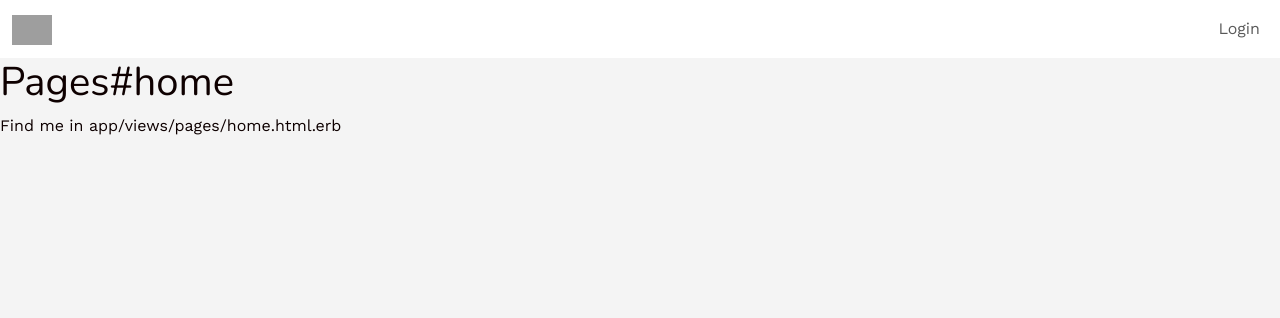
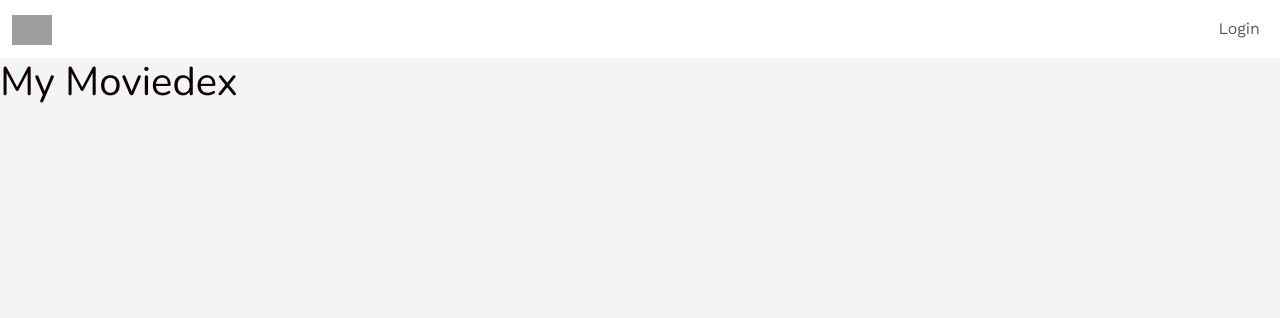
Before and after one commit to Negesti33/my-moviedex, a Rails app: page / in a window 1280 px wide. Shown: the top 318 px of the page. Run offline with Rails 7, Linux system fonts and the light colour scheme; style sheets or scripts are compiled from the project's sources; parts of the project's set-up code (start-up, migrations or seed data) failed here and were passed over; some libraries are stand-ins or nearby versions; grey boxes are pictures that could not be loaded.

Commit message:
update home.html.erb and _navbar.html.erb

```diff
--- a/app/views/pages/home.html.erb
+++ b/app/views/pages/home.html.erb
@@ -1,2 +1 @@
-<h1>Pages#home</h1>
-<p>Find me in app/views/pages/home.html.erb</p>
+<h1>My Moviedex</h1>
--- a/app/views/shared/_navbar.html.erb
+++ b/app/views/shared/_navbar.html.erb
@@ -12,10 +12,10 @@
       <ul class="navbar-nav me-auto">
         <% if user_signed_in? %>
           <li class="nav-item active">
-            <%= link_to "Home", "#", class: "nav-link" %>
+            <%= link_to "Home", "/", class: "nav-link" %>
           </li>
           <li class="nav-item">
-            <%= link_to "Messages", "#", class: "nav-link" %>
+            <%= link_to "Chats", chats_path, class: "nav-link" %>
           </li>
           <li class="nav-item dropdown">
           <a href="#" class="avatar" id="navbarDropdown" data-bs-toggle="dropdown" aria-haspopup="true" aria-expanded="false">
```
